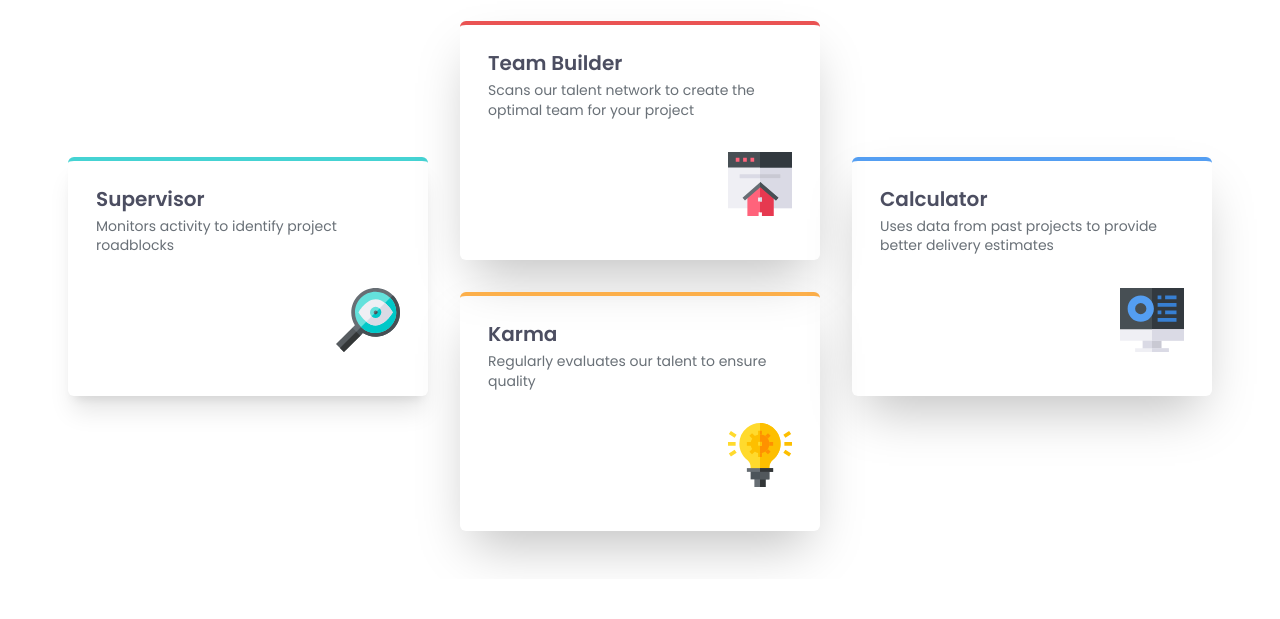
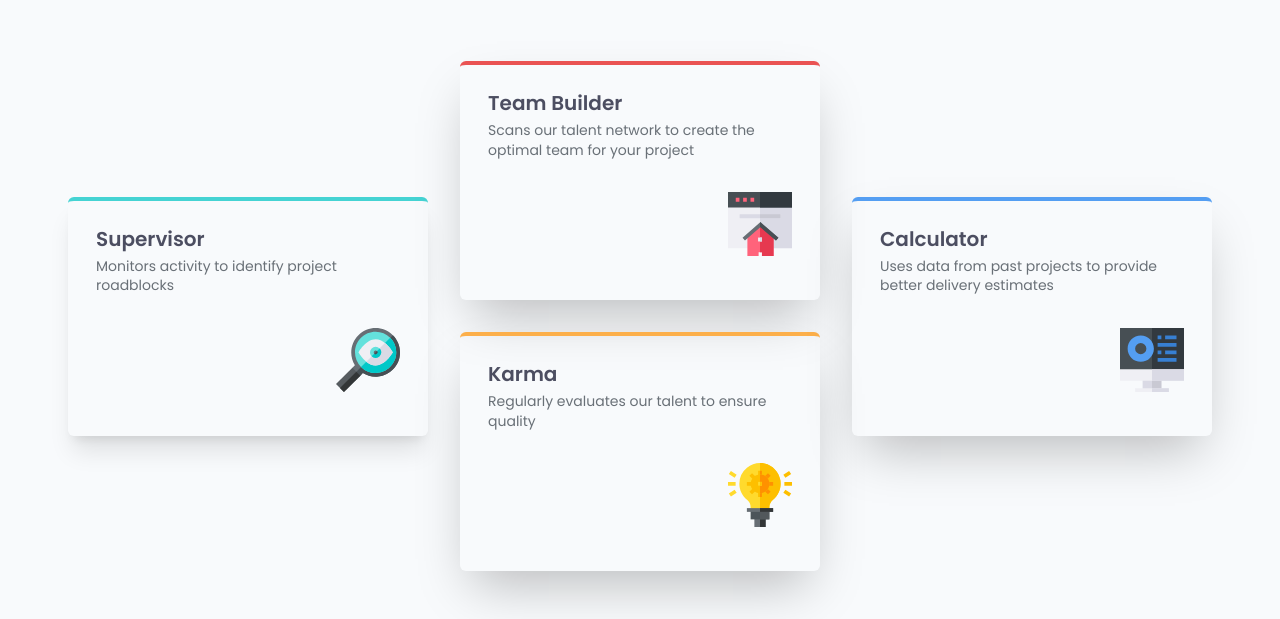
Before and after one commit to NunoJDMachado/four-card-feature-section, a website: page index.html in a window 1280 px wide. Shown: the part 248-867 px from the top of the page. Before the commit the page ends 827 px from the top, so only its background shows below. Drawn offline with Linux system fonts and the light colour scheme.

Commit message:
Increase top padding and change body bg color

```diff
--- a/index.html
+++ b/index.html
@@ -9,7 +9,7 @@
 
     <title>Frontend Mentor | Four card feature section</title>
 </head>
-<body class="px-7 pt-14 pb-12">
+<body class="bg-slate-50 px-7 pt-14 sm:pt-24 pb-12">
     <h1 class="flex flex-col sm:gap-1 font-poppins text-center text-2xl sm:text-4xl font-extralight text-[#697077] mb-5">
         Reliable, efficient delivery
         <strong class="font-semibold text-[#4c4e61]">Powered by Technology</strong>
```
Also changed, not shown: css/output.css.
